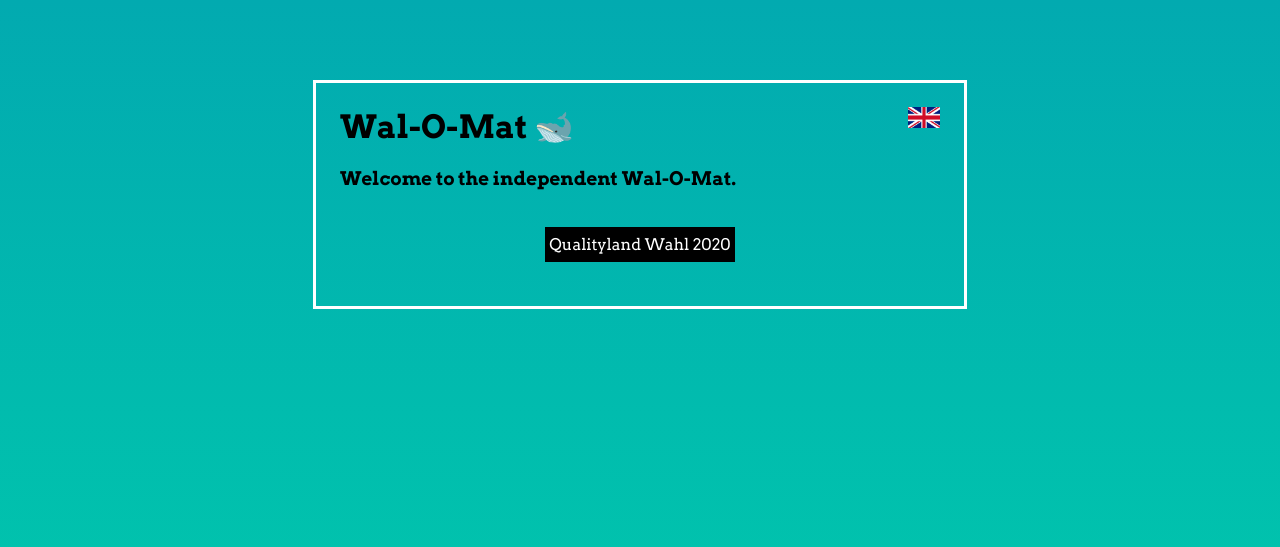
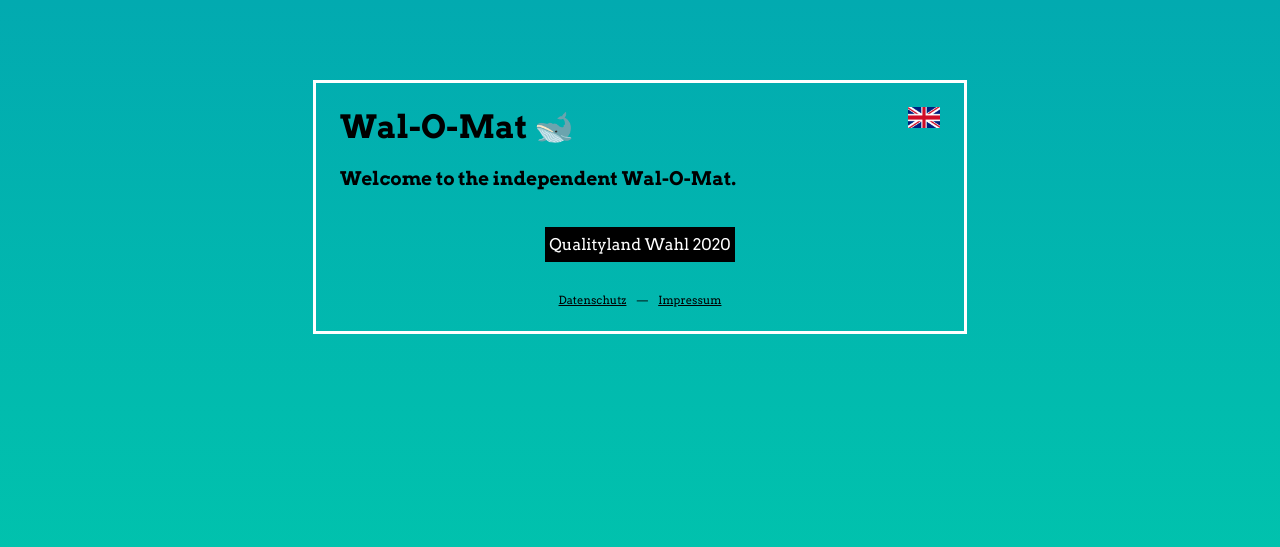
Before and after one commit to dieliste/walomat, a Django app: page /de/ in a window 1280 px wide. Shown: the top 547 px of the page. Run offline with Django 3.2, Linux system fonts and the light colour scheme; data comes from the database, SQL or seed files in the repository; some web fonts are replaced.

Commit message:
Add footer

```diff
--- a/static/style.css
+++ b/static/style.css
@@ -101,6 +101,17 @@ main header h1 span::before {
 main header h1 span:hover::before {
 	transform-origin: bottom left;
 	transform: scaleX(1);
+}
+
+footer {
+	font-size: .7em;
+	text-align: center;
+	padding-top: 1em;
+}
+
+footer a {
+	margin: .7em;
+	text-decoration: underline;
 }
 
 div.container {
--- a/walomat/templates/layout.html
+++ b/walomat/templates/layout.html
@@ -31,6 +31,12 @@
 				{% block content %}
 				{% endblock %}
 			</div>
+
+            <footer>
+                <a href="https://liste.party/datenschutz.html">Datenschutz</a>
+                &mdash;
+                <a href="https://liste.party/impressum.html">Impressum</a>
+            </footer>
 		</main>
 	</body>
 </html>
```
